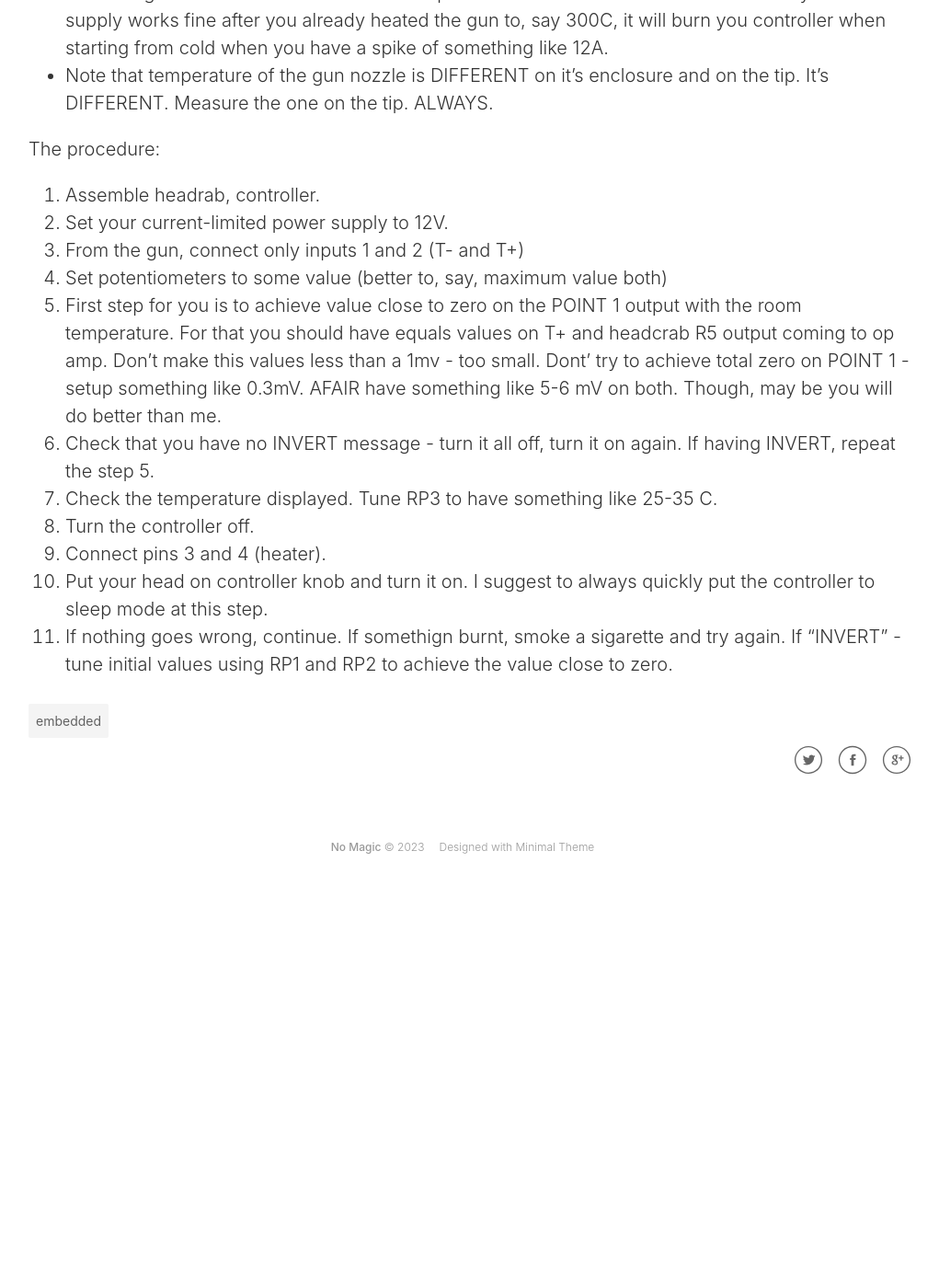
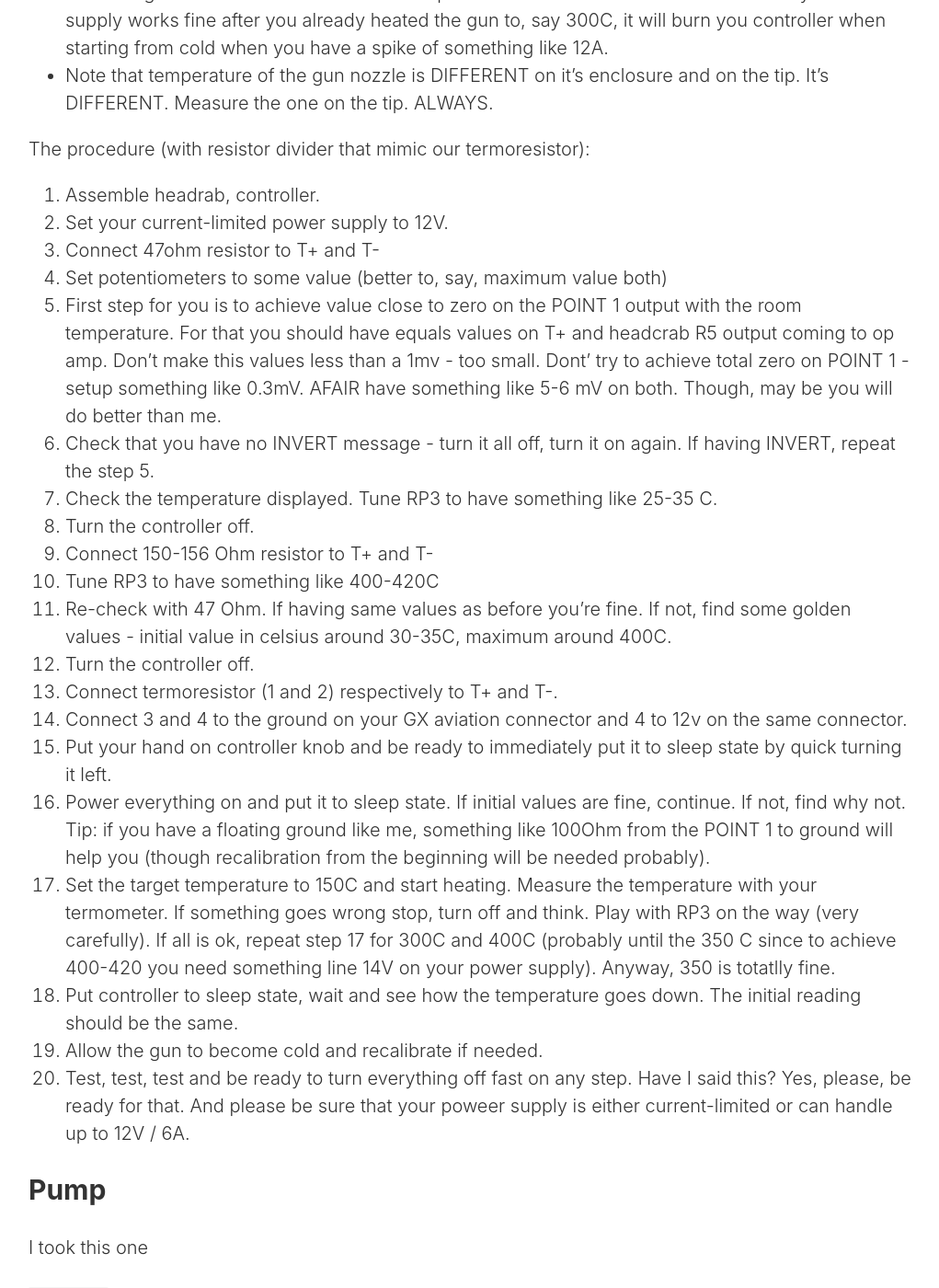
Before and after one commit to yeswolf/yeswolf.github.io, a Jekyll site: the page built from _posts/2023-11-07-proskit-ksger.md, in a window 1280 px wide and 1400 px high, scrolled down 3623 px. Shown: the whole window at 92% size, without its empty margins (129-1150 px from the left). Built offline with Jekyll 4.4.1, drawn with Linux system fonts in a browser that asks for light colours; nearby versions of some CDN libraries; comment, search, counter and statistics services are not loaded; before the commit the page ends 4561 px from its top, so only the background shows below that; some of the changed text lies outside the part shown.

Commit message:
Update 2023-11-07-proskit-ksger.md

```diff
--- a/_posts/2023-11-07-proskit-ksger.md
+++ b/_posts/2023-11-07-proskit-ksger.md
@@ -69,24 +69,37 @@ Yes, of course, you probably can do this scheme much better. But I'm lazy and th
 
 Some tips:
 
-- Without a dedicated termometer, you will burn something. Take one like this BEFORE YOU START.
+- Without a dedicated termometer, you will burn something. Take one [like this](https://sl.aliexpress.ru/p?key=SBufUxb) BEFORE YOU START.
 - Without a current-limited supply you most probably will burn something again. Take one BEFORE YOU START.
 - Get used to quick putting the KSGER controller to sleep / standby state. Do it fast.
-- Or better make a resistor delimeter from 47 (0 C) to 150 (something around 400C for the gun heater). And first calibrate just the termoresistor reading with the heater disconnected. Yes, it works this way.
+- Or better make a resistor divider from 47 Ohm (0 C) to 150-156 Ohm (something around 400-420C for the gun heater). And first calibrate just the termoresistor reading with the heater disconnected. Yes, it works this way.
 - "INVERT" message tells you about the negative voltage on U3 input. Don't worry about it, though if you have it, you need to check voltages everywhere.
 - Note that the resistance of ther gun heater goes from 1.6 Ohm oh cold state (room temperature) to something around 3.5-4 Ohms with the temperature of 420C. That means that even if your 24V supply works fine after you already heated the gun to, say 300C, it will burn you controller when starting from cold when you have a spike of something like 12A.
 - Note that temperature of the gun nozzle is DIFFERENT on it's enclosure and on the tip. It's DIFFERENT. Measure the one on the tip. ALWAYS.
 
-The procedure:
+The procedure (with resistor divider that mimic our termoresistor):
 
 1. Assemble headrab, controller.
 2. Set your current-limited power supply to 12V.
-3. From the gun, connect only inputs 1 and 2 (T- and T+)
+3. Connect 47ohm resistor to T+ and T-
 4. Set potentiometers to some value (better to, say, maximum value both)
 5. First step for you is to achieve value close to zero on the POINT 1 output with the room temperature. For that you should have equals values on T+ and headcrab R5 output coming to op amp. Don't make this values less than a 1mv - too small. Dont' try to achieve total zero on POINT 1 - setup something like 0.3mV. AFAIR have something like 5-6 mV on both. Though, may be you will do better than me.
 6. Check that you have no INVERT message - turn it all off, turn it on again. If having INVERT, repeat the step 5.
 7. Check the temperature displayed. Tune RP3 to have something like 25-35 C.
 8. Turn the controller off.
-9. Connect pins 3 and 4 (heater).
-10. Put your head on controller knob and turn it on. I suggest to always quickly put the controller to sleep mode at this step.
-11. If nothing goes wrong, continue. If somethign burnt, smoke a sigarette and try again. If "INVERT" - tune initial values using RP1 and RP2 to achieve the value close to zero.
+9. Connect 150-156 Ohm resistor to T+ and T-
+10. Tune RP3 to have something like 400-420C
+11. Re-check with 47 Ohm. If having same values as before you're fine. If not, find some golden values - initial value in celsius around 30-35C, maximum around 400C.
+12. Turn the controller off.
+13. Connect termoresistor (1 and 2) respectively to T+ and T-.
+14. Connect 3 and 4 to the ground on your GX aviation connector and 4 to 12v on the same connector.
+15. Put your hand on controller knob and be ready to immediately put it to sleep state by quick turning it left.
+16. Power everything on and put it to sleep state. If initial values are fine, continue. If not, find why not. Tip: if you have a floating ground like me, something like 100Ohm from the POINT 1 to ground will help you (though recalibration from the beginning will be needed probably).
+17. Set the target temperature to 150C and start heating. Measure the temperature with your termometer. If something goes wrong stop, turn off and think. Play with RP3 on the way (very carefully). If all is ok, repeat step 17 for 300C and 400C (probably until the 350 C since to achieve 400-420 you need something line 14V on your power supply). Anyway, 350 is totatlly fine.
+18. Put controller to sleep state, wait and see how the temperature goes down. The initial reading should be the same.
+19. Allow the gun to become cold and recalibrate if needed.
+20. Test, test, test and be ready to turn everything off fast on any step. Have I said this? Yes, please, be ready for that. And please be sure that your poweer supply is either current-limited or can handle up to 12V / 6A.
+
+## Pump
+
+I took this one
```
